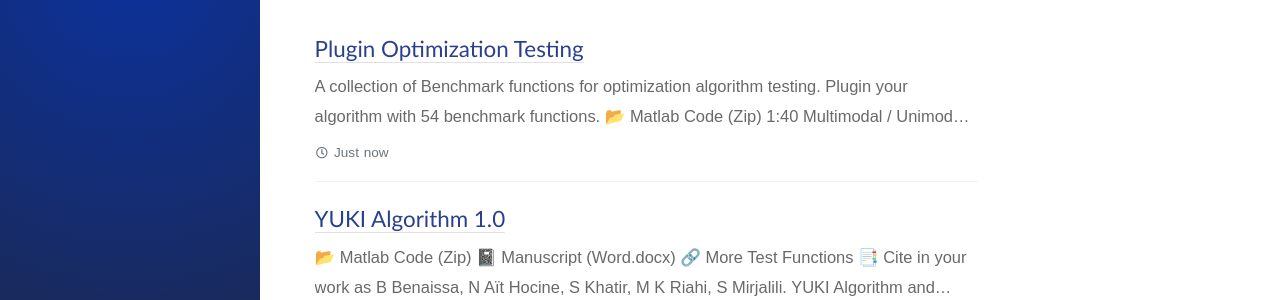
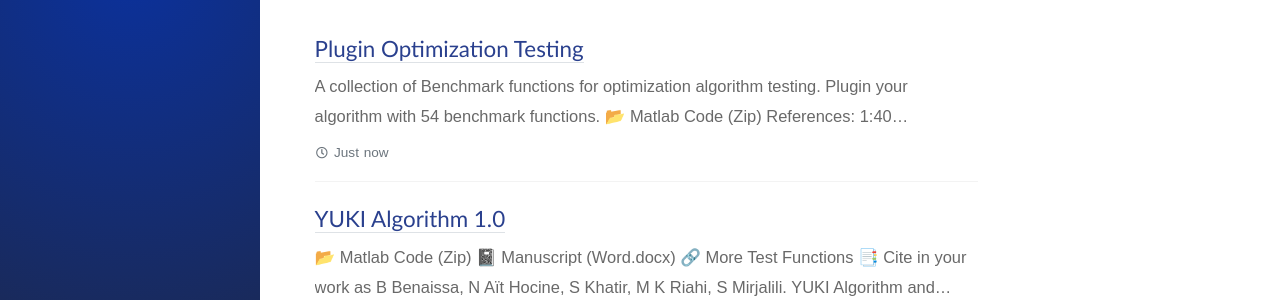
Before and after one commit to Brahim-Benaissa/Brahim-Benaissa.github.io, a Jekyll site: the page built from index.html, in a window 1280 px wide and 1196 px high. Shown: the part 631-931 px from the top of the window. Built offline with Jekyll 4.4.1, drawn with Linux system fonts in a browser that asks for light colours; nearby versions of some CDN libraries; some web fonts are replaced; the list of posts is cut into pages by our own code; comment, search, counter and statistics services are not loaded.

Commit message:
Update 2022-01-10-Optimization-Test-Functions.md

```diff
--- a/_posts/2022-01-10-Optimization-Test-Functions.md
+++ b/_posts/2022-01-10-Optimization-Test-Functions.md
@@ -13,7 +13,7 @@
 
 ## <a target="_blank" href="{{ site.baseurl }}{% link /assets/files/Projects/OPTIMIZATION TEST FUNCTIONS/YUKI ALGORITHM with Test Functions.zip %}" download> 📂  Matlab Code (Zip)</a>
 
-1:40 Multimodal / Unimodal functions [^1]. &ensp; 40:50 Composite functions. &ensp; 51:54 Engineering Problems [^2].
+References: 1:40 Benchmark functions [^1]. &ensp; 51:54 Engineering Problems [^2].
 
 ---
 
```
